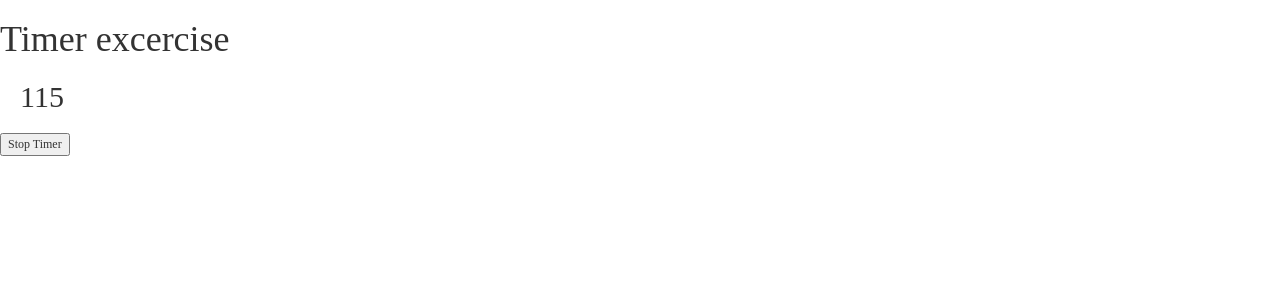
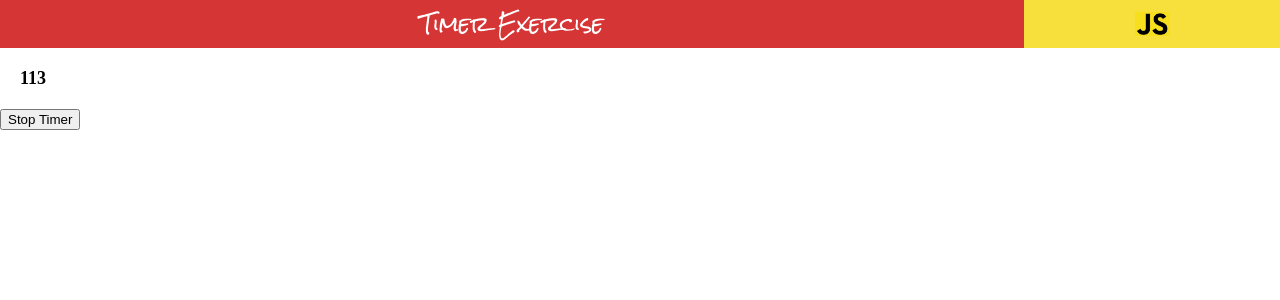
Before and after one commit to CrgioPeca88/angular-typescript-experiments, an Angular app: page /excercise2 in a window 1280 px wide. Shown: the top 300 px of the page. Built offline with nearby package versions, Linux system fonts and the light colour scheme.

Commit message:
[FEATURE] header component added - shared module created - header component added - app.module adjusted

```diff
--- a/src/app/app.module.ts
+++ b/src/app/app.module.ts
@@ -5,6 +5,7 @@ import { FormsModule } from '@angular/forms';
 
 // Assets
 import { AppRoutingModule } from './app-routing.module';
+import { SharedModule } from 'shared/shared.module';
 import { AppComponent } from './app.component';
 import { AppService } from './app.service';
 import { RegistrationComponent } from './components/exercise1/common/registration/registration.component';
@@ -17,6 +18,7 @@ import { TimerComponent } from './components/exercise2/common/timer/timer.compon
 
 @NgModule({
   imports: [
+    SharedModule,
     AppRoutingModule,
     BrowserModule,
     FormsModule
--- a/src/app/components/exercise2/exercise2.component.html
+++ b/src/app/components/exercise2/exercise2.component.html
@@ -1,2 +1,2 @@
-<h1>Timer excercise</h1>
+<app-header [title]="'Timer Exercise'"></app-header>
 <app-exercise2-timer [initial]="120"></app-exercise2-timer>
--- a/src/index.html
+++ b/src/index.html
@@ -6,7 +6,8 @@
   <base href="/">
   <meta name="viewport" content="width=device-width, initial-scale=1">
   <link rel="icon" type="image/x-icon" href="./assets/img/js.jpg">
-  <link href="https://maxcdn.bootstrapcdn.com/bootstrap/3.3.7/css/bootstrap.min.css" rel="stylesheet" integrity="sha384-BVYiiSIFeK1dGmJRAkycuHAHRg32OmUcww7on3RYdg4Va+PmSTsz/K68vbdEjh4u" crossorigin="anonymous">
+  <link rel="preconnect" href="https://fonts.gstatic.com">
+  <link href="https://fonts.googleapis.com/css2?family=Rock+Salt&display=swap" rel="stylesheet">
 </head>
 
 <body>
--- /dev/null
+++ b/src/shared/components/header/header.component.css
@@ -0,0 +1,28 @@
+.header-container {
+  display: flex;
+}
+
+.header-text {
+  display: flex;
+  justify-content: center;
+  align-items: center;
+  width: 80%;
+  background-color: #d63535;
+  color: #fff;
+  font-family: 'Rock Salt', cursive;
+  font-size: 20px;
+}
+
+.header-logo {
+  display: flex;
+  justify-content: center;
+  align-items: center;
+  padding: 10px 0px;
+  width: 20%;
+  background-color: #f7e03b;
+  overflow: hidden;
+}
+
+.header-logo img {
+  width: 35px;
+}
--- /dev/null
+++ b/src/shared/components/header/header.component.html
@@ -0,0 +1,8 @@
+<div class="header-container">
+  <div class="header-text">
+    <span>{{title}}</span>
+  </div>
+  <figure class="header-logo">
+    <img src="../../../assets/img/js.jpg" alt="Logo javascript">
+  </figure>
+</div>
--- /dev/null
+++ b/src/shared/components/header/header.component.ts
@@ -0,0 +1,16 @@
+// Dependencies
+import { Component, Input } from '@angular/core';
+
+@Component({
+  selector: 'app-header',
+  templateUrl: './header.component.html',
+  styleUrls: ['./header.component.css']
+})
+export class HeaderComponent {
+  @Input() title: string;
+
+  constructor() {}
+
+  ngOnInit() {}
+
+}
--- a/src/styles.css
+++ b/src/styles.css
@@ -1,3 +1,12 @@
+body {
+  margin: 0;
+}
+
+body figure {
+  margin: 0;
+  padding: 0;
+}
+
 .menu {
   list-style: none;
   border-bottom: 0.1em solid black;
```
Also changed, not shown: src/shared/shared.module.ts (added, +15 -0 lines).
